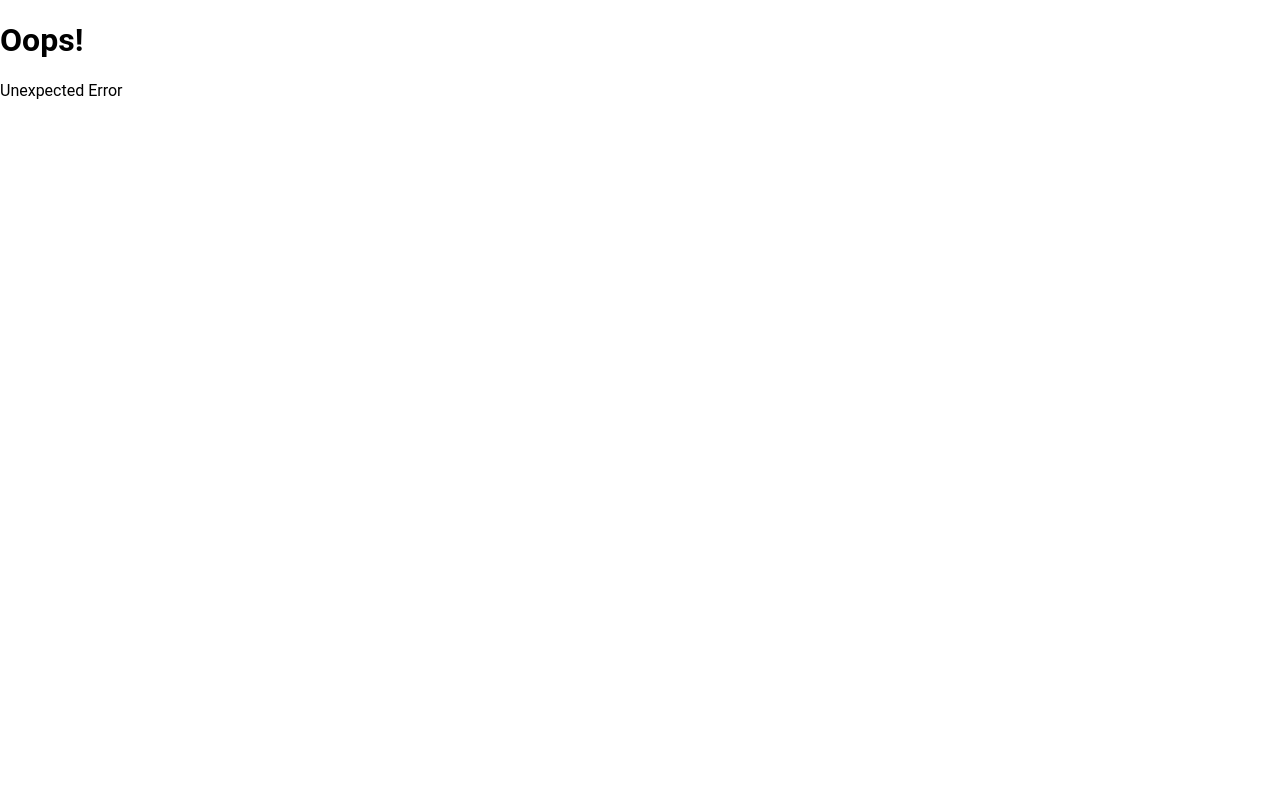
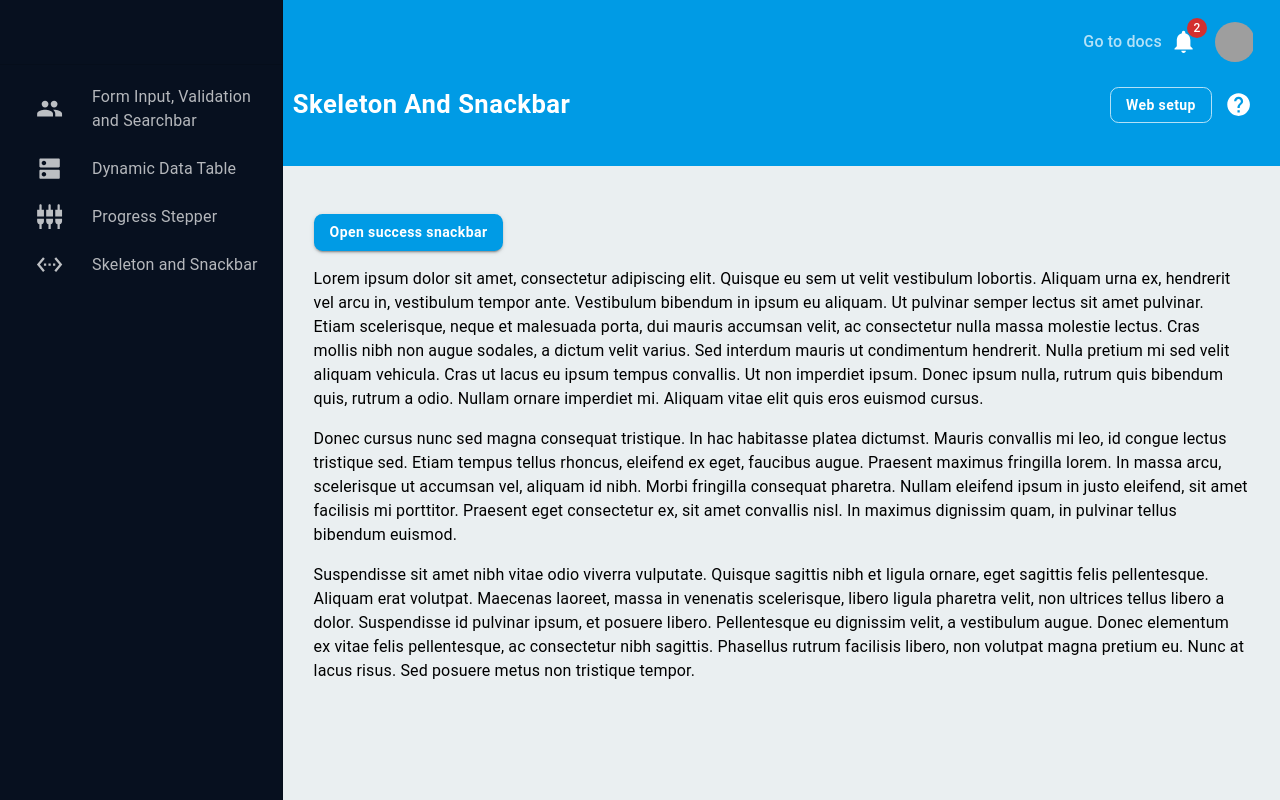
Before and after one commit to gunnar-miklis/intro-to-material-ui-react, a React (Vite) app: page /intro-to-material-ui-react/skeleton-and-snackbar in a window 1280 px wide. Built offline with nearby package versions, Linux system fonts and the light colour scheme; grey boxes are pictures that could not be loaded.

Commit message:
refactor route names and header titles

```diff
--- a/src/App.jsx
+++ b/src/App.jsx
@@ -10,7 +10,7 @@ export default function App() {
 	useEffect( () => {
 		const parsedTitle = location.pathname
 			.replace( /\//, '' )
-			.replace( /-/, ' ' ); // 'capitalize' first letter in JSS with 'textTransform'
+			.replace( /-/g, ' ' ); // 'capitalize' first letter in JSS with 'textTransform'
 		setTitle( parsedTitle );
 	}, [ location ] );
 
--- a/src/components/Navbar/consts/mainNavbarItems.jsx
+++ b/src/components/Navbar/consts/mainNavbarItems.jsx
@@ -1,45 +1,31 @@
 import PeopleIcon from '@mui/icons-material/People';
 import DnsIcon from '@mui/icons-material/Dns';
-import ImageIcon from '@mui/icons-material/Image';
 import EthernetIcon from '@mui/icons-material/SettingsEthernet';
 import InputIcon from '@mui/icons-material/SettingsInputComponent';
-import PublicIcon from '@mui/icons-material/Public';
 
 export const mainNavbarItems = [
 	{
 		id: 0,
 		icon: <PeopleIcon/>,
-		label: 'Authentication',
-		route: 'authentication',
+		label: 'Form Input, Validation and Searchbar',
+		route: 'form-input-validation-and-searchbar',
 	},
 	{
 		id: 1,
 		icon: <DnsIcon/>,
-		label: 'Database',
-		route: 'database',
+		label: 'Dynamic Data Table',
+		route: 'dynamic-data-table',
 	},
 	{
 		id: 2,
-		icon: <ImageIcon/>,
-		label: 'Storage',
-		route: 'storage',
+		icon: <InputIcon/>,
+		label: 'Progress Stepper',
+		route: 'progress-stepper',
 	},
 	{
 		id: 3,
-		icon: <PublicIcon/>,
-		label: 'Hosting',
-		route: 'hosting',
-	},
-	{
-		id: 4,
 		icon: <EthernetIcon/>,
-		label: 'Functions',
-		route: 'functions',
-	},
-	{
-		id: 5,
-		icon: <InputIcon/>,
-		label: 'Machine Learning',
-		route: 'machine-learning',
-	},
+		label: 'Skeleton and Snackbar',
+		route: 'skeleton-and-snackbar',
+	}
 ];
--- a/src/pages/Storage/Storage.jsx
+++ b/src/pages/DynamicDataTable/DynamicDataTable.jsx
@@ -25,6 +25,7 @@ export default function Storage() {
 					onClose={handleClose}
 					severity='error'
 					message='Error fetching the API Data.'
+					hideDuration={9999999999999}
 				/>
 			</GridWrapper>
 		</>
--- a/src/pages/Authentication/Authentication.jsx
+++ b/src/pages/FormInputValidationSearchbar/FormInputValidationSearchbar.jsx
@@ -1,8 +1,7 @@
-import { Box, IconButton, Typography } from '@mui/material';
+import { Box, Typography } from '@mui/material';
 import BasicCard from '../../components/common/BasicCard/BasicCard';
-import RefreshIcon from '@mui/icons-material/Refresh';
 import SearchBar from '../../components/common/SearchBar/SearchBar';
-import CommonButton from './../../components/common/CommonButton/CommonButton';
+import CommonButton from '../../components/common/CommonButton/CommonButton';
 import GridWrapper from '../../components/common/GridWrapper/GridWrapper';
 import { cardContentStyles, cardHeaderStyles } from './styles';
 import { useState } from 'react';
@@ -45,9 +44,6 @@ export default function Authentication() {
 						size='large'
 						sx={cardHeaderStyles.addUserButton}
 					>Add user</CommonButton>
-					<IconButton>
-						<RefreshIcon />
-					</IconButton>
 				</Box>
 			</Box>
 		);
--- a/src/pages/Functions/Functions.jsx
+++ /dev/null
@@ -1,57 +0,0 @@
-import GridWrapper from '../../components/common/GridWrapper/GridWrapper';
-import Loading from '../../components/common/Loading/Loading';
-import CommonButton from '../../components/common/CommonButton/CommonButton';
-import BasicSnackbar from '../../components/common/BasicSnackbar/BasicSnackbar';
-import { useEffect, useState } from 'react';
-
-export default function Functions() {
-	const [ open, setOpen ] = useState( false );
-	const [ loading, setLoading ] = useState( true );
-
-	useEffect( () => {
-		const timer = setTimeout( () => setLoading( false ), 2000 );
-		return () => clearTimeout( timer );
-	}, [] );
-
-	const handleClick = () => {
-		setOpen( true );
-	};
-
-	const handleClose = ( event, reason ) => {
-		if ( reason === 'clickaway' ) {
-			return;
-		}
-
-		setOpen( false );
-	};
-	return (
-		<>
-			<GridWrapper>
-				{ loading ?
-					<Loading>
-						<CommonButton
-							variant="contained"
-							onClick={handleClick}
-						>
-					Open success snackbar
-						</CommonButton>
-					</Loading>
-					:
-					<CommonButton
-						variant="contained"
-						onClick={handleClick}
-					>
-					Open success snackbar
-					</CommonButton>
-				}
-
-				<BasicSnackbar
-					open={open}
-					onClose={handleClose}
-					severity='error'
-					message='some error'
-				/>
-			</GridWrapper>
-		</>
-	);
-}
--- a/src/pages/Hosting/Hosting.jsx
+++ /dev/null
@@ -1,9 +0,0 @@
-import { Grid } from '@mui/material';
-
-export default function Hosting() {
-	return (
-		<>
-			<Grid item xs={8}></Grid>
-		</>
-	);
-}
--- a/src/pages/MachineLearning/MachineLearning.jsx
+++ /dev/null
@@ -1,9 +0,0 @@
-import { Grid } from '@mui/material';
-
-export default function MachineLearning() {
-	return (
-		<>
-			<Grid item xs={8}></Grid>
-		</>
-	);
-}
--- a/src/pages/Database/Database.jsx
+++ b/src/pages/ProgressStepper/ProgressStepper.jsx
@@ -1,5 +1,5 @@
-import GridWrapper from './../../components/common/GridWrapper/GridWrapper';
-import BasicCard from './../../components/common/BasicCard/BasicCard';
+import GridWrapper from '../../components/common/GridWrapper/GridWrapper';
+import BasicCard from '../../components/common/BasicCard/BasicCard';
 import ProgessStepper from '../../components/common/ProgressStepper/ProgessStepper';
 
 const steps = [ 'Step 1', 'Step 2', 'Step 3', 'Step 4' ];
--- /dev/null
+++ b/src/pages/SkeletonSnackbar/SkeletonSnackbar.jsx
@@ -0,0 +1,89 @@
+import GridWrapper from '../../components/common/GridWrapper/GridWrapper';
+import Loading from '../../components/common/Loading/Loading';
+import CommonButton from '../../components/common/CommonButton/CommonButton';
+import BasicSnackbar from '../../components/common/BasicSnackbar/BasicSnackbar';
+import { useEffect, useState } from 'react';
+import { Typography } from '@mui/material';
+
+export default function Functions() {
+	const [ open, setOpen ] = useState( false );
+	const [ loading, setLoading ] = useState( true );
+
+	useEffect( () => {
+		const timer = setTimeout( () => setLoading( false ), 2000 );
+		return () => clearTimeout( timer );
+	}, [] );
+
+	const handleClick = () => {
+		setOpen( true );
+	};
+
+	const handleClose = ( event, reason ) => {
+		if ( reason === 'clickaway' ) {
+			return;
+		}
+
+		setOpen( false );
+	};
+	return (
+		<>
+			<GridWrapper>
+				{ loading ?
+					<Loading>
+						<CommonButton
+							variant="contained"
+							onClick={handleClick}
+						>
+						Open success snackbar
+						</CommonButton>
+					</Loading>
+					:
+					<CommonButton
+						variant="contained"
+						onClick={handleClick}
+					>
+					Open success snackbar
+					</CommonButton>
+				}
+
+				{ loading ?
+					<Loading>
+						<Typography>
+							<p>Lorem ipsum dolor sit amet, consectetur adipiscing elit. Quisque eu sem ut velit vestibulum lobortis. Aliquam urna ex, hendrerit vel arcu in, vestibulum tempor ante. Vestibulum bibendum in ipsum eu aliquam. Ut pulvinar semper lectus sit amet pulvinar. Etiam scelerisque, neque et malesuada porta, dui mauris accumsan velit, ac consectetur nulla massa molestie lectus. Cras mollis nibh non augue sodales, a dictum velit varius. Sed interdum mauris ut condimentum hendrerit. Nulla pretium mi sed velit aliquam vehicula. Cras ut lacus eu ipsum tempus convallis. Ut non imperdiet ipsum. Donec ipsum nulla, rutrum quis bibendum quis, rutrum a odio. Nullam ornare imperdiet mi. Aliquam vitae elit quis eros euismod cursus.</p>
+						</Typography>
+					</Loading> :
+					<Typography>
+						<p>Lorem ipsum dolor sit amet, consectetur adipiscing elit. Quisque eu sem ut velit vestibulum lobortis. Aliquam urna ex, hendrerit vel arcu in, vestibulum tempor ante. Vestibulum bibendum in ipsum eu aliquam. Ut pulvinar semper lectus sit amet pulvinar. Etiam scelerisque, neque et malesuada porta, dui mauris accumsan velit, ac consectetur nulla massa molestie lectus. Cras mollis nibh non augue sodales, a dictum velit varius. Sed interdum mauris ut condimentum hendrerit. Nulla pretium mi sed velit aliquam vehicula. Cras ut lacus eu ipsum tempus convallis. Ut non imperdiet ipsum. Donec ipsum nulla, rutrum quis bibendum quis, rutrum a odio. Nullam ornare imperdiet mi. Aliquam vitae elit quis eros euismod cursus.</p>
+					</Typography>
+				}
+				{ loading ?
+					<Loading>
+						<Typography>
+							<p>Donec cursus nunc sed magna consequat tristique. In hac habitasse platea dictumst. Mauris convallis mi leo, id congue lectus tristique sed. Etiam tempus tellus rhoncus, eleifend ex eget, faucibus augue. Praesent maximus fringilla lorem. In massa arcu, scelerisque ut accumsan vel, aliquam id nibh. Morbi fringilla consequat pharetra. Nullam eleifend ipsum in justo eleifend, sit amet facilisis mi porttitor. Praesent eget consectetur ex, sit amet convallis nisl. In maximus dignissim quam, in pulvinar tellus bibendum euismod.</p>
+						</Typography>
+					</Loading> :
+					<Typography>
+						<p>Donec cursus nunc sed magna consequat tristique. In hac habitasse platea dictumst. Mauris convallis mi leo, id congue lectus tristique sed. Etiam tempus tellus rhoncus, eleifend ex eget, faucibus augue. Praesent maximus fringilla lorem. In massa arcu, scelerisque ut accumsan vel, aliquam id nibh. Morbi fringilla consequat pharetra. Nullam eleifend ipsum in justo eleifend, sit amet facilisis mi porttitor. Praesent eget consectetur ex, sit amet convallis nisl. In maximus dignissim quam, in pulvinar tellus bibendum euismod.</p>
+					</Typography>
+				}
+				{ loading ?
+					<Loading>
+						<Typography>
+							<p>Suspendisse sit amet nibh vitae odio viverra vulputate. Quisque sagittis nibh et ligula ornare, eget sagittis felis pellentesque. Aliquam erat volutpat. Maecenas laoreet, massa in venenatis scelerisque, libero ligula pharetra velit, non ultrices tellus libero a dolor. Suspendisse id pulvinar ipsum, et posuere libero. Pellentesque eu dignissim velit, a vestibulum augue. Donec elementum ex vitae felis pellentesque, ac consectetur nibh sagittis. Phasellus rutrum facilisis libero, non volutpat magna pretium eu. Nunc at lacus risus. Sed posuere metus non tristique tempor.</p>
+						</Typography>
+					</Loading> :
+					<Typography>
+						<p>Suspendisse sit amet nibh vitae odio viverra vulputate. Quisque sagittis nibh et ligula ornare, eget sagittis felis pellentesque. Aliquam erat volutpat. Maecenas laoreet, massa in venenatis scelerisque, libero ligula pharetra velit, non ultrices tellus libero a dolor. Suspendisse id pulvinar ipsum, et posuere libero. Pellentesque eu dignissim velit, a vestibulum augue. Donec elementum ex vitae felis pellentesque, ac consectetur nibh sagittis. Phasellus rutrum facilisis libero, non volutpat magna pretium eu. Nunc at lacus risus. Sed posuere metus non tristique tempor.</p>
+					</Typography>
+				}
+
+				<BasicSnackbar
+					open={open}
+					onClose={handleClose}
+					severity='success'
+					message='snackbar opened'
+				/>
+			</GridWrapper>
+		</>
+	);
+}
--- a/src/pages/consts/routes.jsx
+++ b/src/pages/consts/routes.jsx
@@ -1,39 +1,27 @@
-import Authentication from '../Authentication/Authentication';
-import Database from '../Database/Database';
-import Functions from '../Functions/Functions';
-import Hosting from '../Hosting/Hosting';
-import MachineLearning from '../MachineLearning/MachineLearning';
-import Storage from '../Storage/Storage';
+import FormInputValidationSearchbar from '../FormInputValidationSearchbar/FormInputValidationSearchbar';
+import ProgressStepper from '../ProgressStepper/ProgressStepper';
+import SkeletonSnackbar from '../SkeletonSnackbar/SkeletonSnackbar';
+import DynamicDataTable from '../DynamicDataTable/DynamicDataTable';
 
 export const routes = [
 	{
 		id: 1,
-		path: 'authentication',
-		element: <Authentication/>,
+		path: 'form-input-validation-and-searchbar',
+		element: <FormInputValidationSearchbar/>,
 	},
 	{
 		id: 2,
-		path: 'database',
-		element: <Database/>,
+		path: 'progress-stepper',
+		element: <ProgressStepper/>,
 	},
 	{
 		id: 3,
-		path: 'functions',
-		element: <Functions/>,
+		path: 'skeleton-and-snackbar',
+		element: <SkeletonSnackbar/>,
 	},
 	{
 		id: 4,
-		path: 'hosting',
-		element: <Hosting/>,
-	},
-	{
-		id: 5,
-		path: 'machine-learning',
-		element: <MachineLearning/>,
-	},
-	{
-		id: 6,
-		path: 'storage',
-		element: <Storage/>,
+		path: 'dynamic-data-table',
+		element: <DynamicDataTable/>,
 	},
 ];
```
Also changed, not shown: src/pages/FormInputValidationSearchbar/styles.js (renamed from src/pages/Authentication/styles.js).
